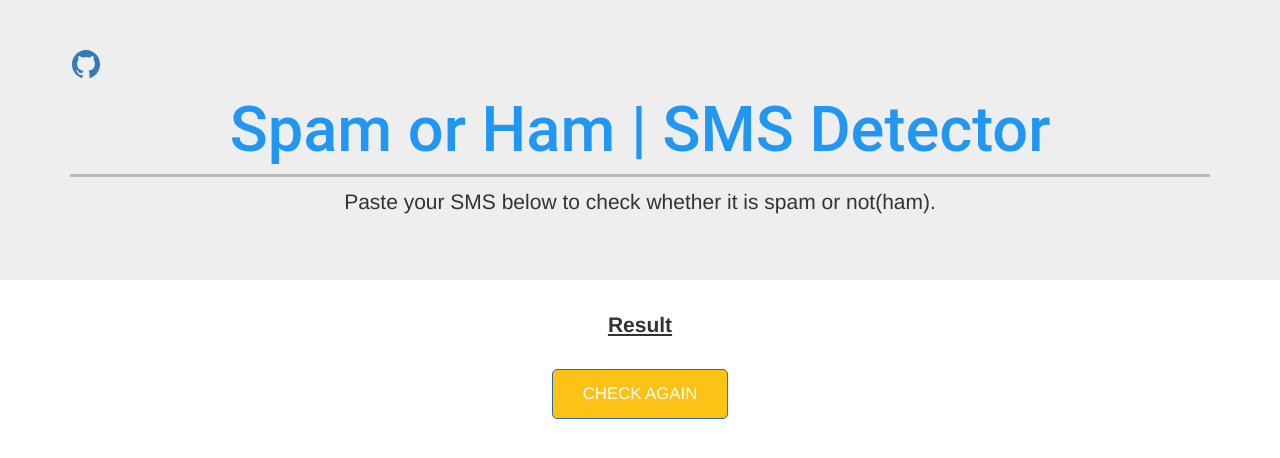
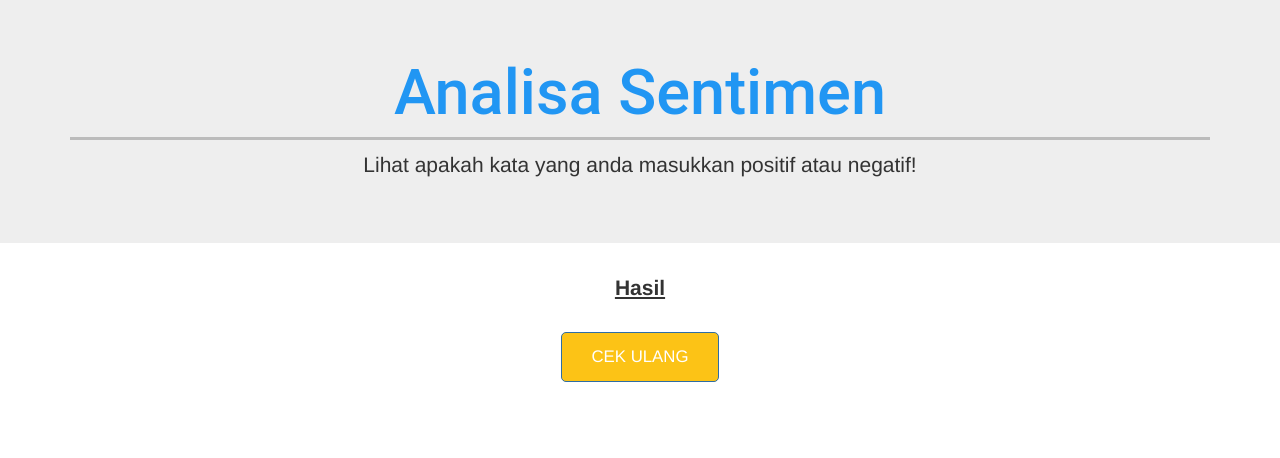
Before and after one commit to nabilsyahfiar/sentiment-analysis-resto, a Flask app: template templates/result.html in a window 1280 px wide. Shown: the top 458 px of the page. Run offline with Flask 2, Linux system fonts and the light colour scheme; the template is opened without the code that fills it, so the values that code supplies are empty; some libraries are stand-ins or nearby versions.

Commit message:
Beautify dan mengubah beberapa tampilan halaman

```diff
--- a/templates/result.html
+++ b/templates/result.html
@@ -1,7 +1,7 @@
 <!DOCTYPE html>
 <html>
 <head>
-	<title></title>
+	<title>hasil | Sentimen Analisis Deteksi</title>
    <!--  <link rel="stylesheet" type="text/css" href="{{ url_for('static', filename='css/styles.css') }}"> -->
    <!-- <link rel="stylesheet" type="text/css" href="../static/css/styles.css"> -->
 	<meta charset="UTF-8">
@@ -28,6 +28,7 @@
   text-transform: uppercase;
     margin-top: 10px;
   }
+
   .card-header{
       width:100%;
     color:#2196F3;
@@ -66,40 +67,22 @@
   .card-body{
   margin:1em;
   }
-
 	</style>
 
 </head>
 <body>
 
 <header>
-
-
-
-
-
   <div class="jumbotron jumbotron-fluid p-y-3">
     <div class="container text-xs-center text-white">
-        <a href="https://github.com/maladeep/sms-spam-ham-detector" target="_blank" title="View code at Github"> <ion-icon name="logo-github" size="large"></ion-icon></a>
-
-        <h1 class="display-1 card-header" align="center" style="color:#2196F3;">Spam or Ham | SMS Detector  </h1>
-        <p class="lead" align="center"> Paste your SMS below to check whether it is spam or  not(ham).  </p>
-
+      <h1 class="display-1 card-header" align="center" style="color:#2196F3;">Analisa Sentimen</h1>
+      <p class="lead" align="center">Lihat apakah kata yang anda masukkan positif atau negatif!</p>
     </div>
   </div>
-
-
-
-
-
 </header>
 
-
-
-	<p style="font-size:30;text-align: center;" class="lead"><b> <u>Result </u></b></p>
+<p style="font-size:30;text-align: center;" class="lead"><b> <u>Hasil </u></b></p>
 <div class="results">
-
-
 
 {% if prediction == 1%}
 <h2 style="color:red;" align="center">Negative</h2>
@@ -111,10 +94,9 @@
 
 <div class="form-row text-center">
   <div class="col-12">
-         <a href="https://sms-spam-ham-detector.herokuapp.com"> <button type="submit" class="btn btn-primary">Check Again</button> </a>
+    <a href="../"> <button type="submit" class="btn btn-primary">CEK ULANG</button> </a>
   </div>
 </div>
-
 
 <script src="https://unpkg.com/ionicons@5.1.2/dist/ionicons.js"></script>
 
```
Lines whose indentation alone changed are shown as unchanged.
